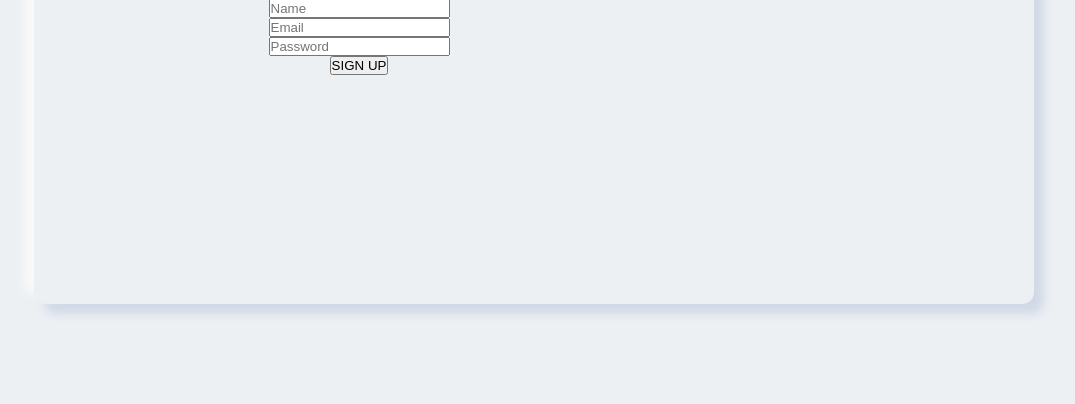
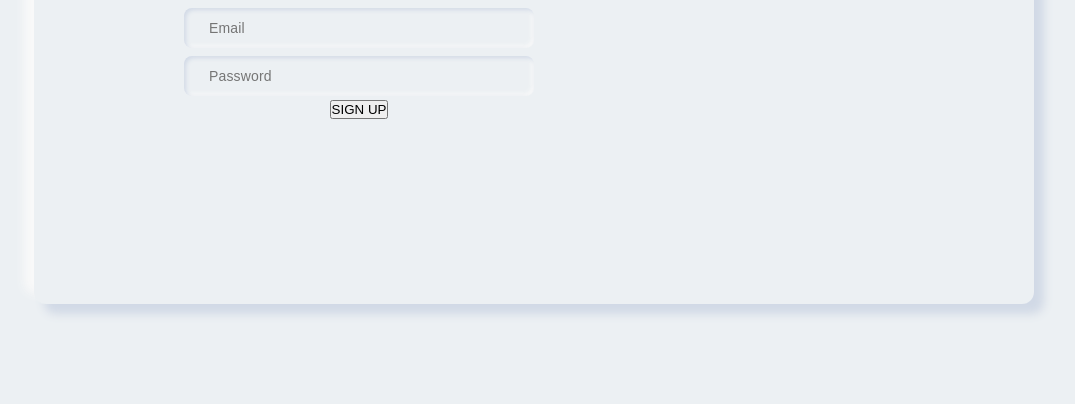
Before and after one commit to dah06a/neumorphism-login-form, a plain HTML site: page index.html in a window 1280 px wide. Shown: the part 396-800 px from the top of the page, without its empty margins (106-1181 px from the left). Drawn offline with nearby package versions, Linux system fonts and the light colour scheme; a web font is replaced by a local one.

Commit message:
Set form input box elements to inset design

```diff
--- a/styles.css
+++ b/styles.css
@@ -66,3 +66,25 @@ body {
     opacity: 0.5;
     transition: 0.15s;
 }
+
+.form_icon:hover {
+    opacity: 1;
+    transition: 0.15s;
+    cursor: pointer;
+}
+
+.form_input {
+    width:350px;
+    height: 40px;
+    margin: 4px 0;
+    padding-left: 25px;
+    font-size: 14px;
+    letter-spacing: 0.15px;
+    border: none;
+    outline: none;
+    font-family: 'Montserrat', sans-serif;
+    background-color: var(--light-primary);
+    transition: 0.25s ease;
+    border-radius: 8px;
+    box-shadow: inset 2px 2px 4px var(--dark-secondary), inset -2px -2px 4px var(--light-secondary);
+}
```
